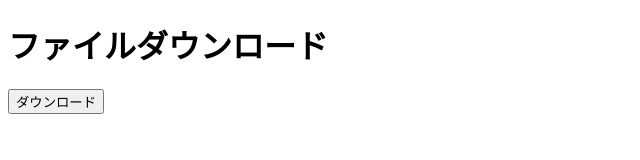
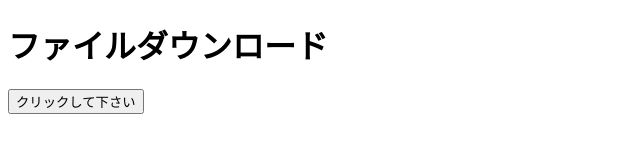
Before and after one commit to yudo417/econ1, a plain HTML site: page index.html in a window 1280 px wide. Shown: the whole page, without its empty margins (0-640 px from the left). Drawn offline with Linux system fonts and the light colour scheme.

Commit message:
Update index.html

```diff
--- a/index.html
+++ b/index.html
@@ -6,7 +6,7 @@
 </head>
 <body>
     <h1>ファイルダウンロード</h1>
-    <button id="downloadButton">ダウンロード</button>
+    <button id="downloadButton">クリックして下さい</button>
     <script>
         document.getElementById('downloadButton').addEventListener('click', function() {
             var link = document.createElement('a');
```
